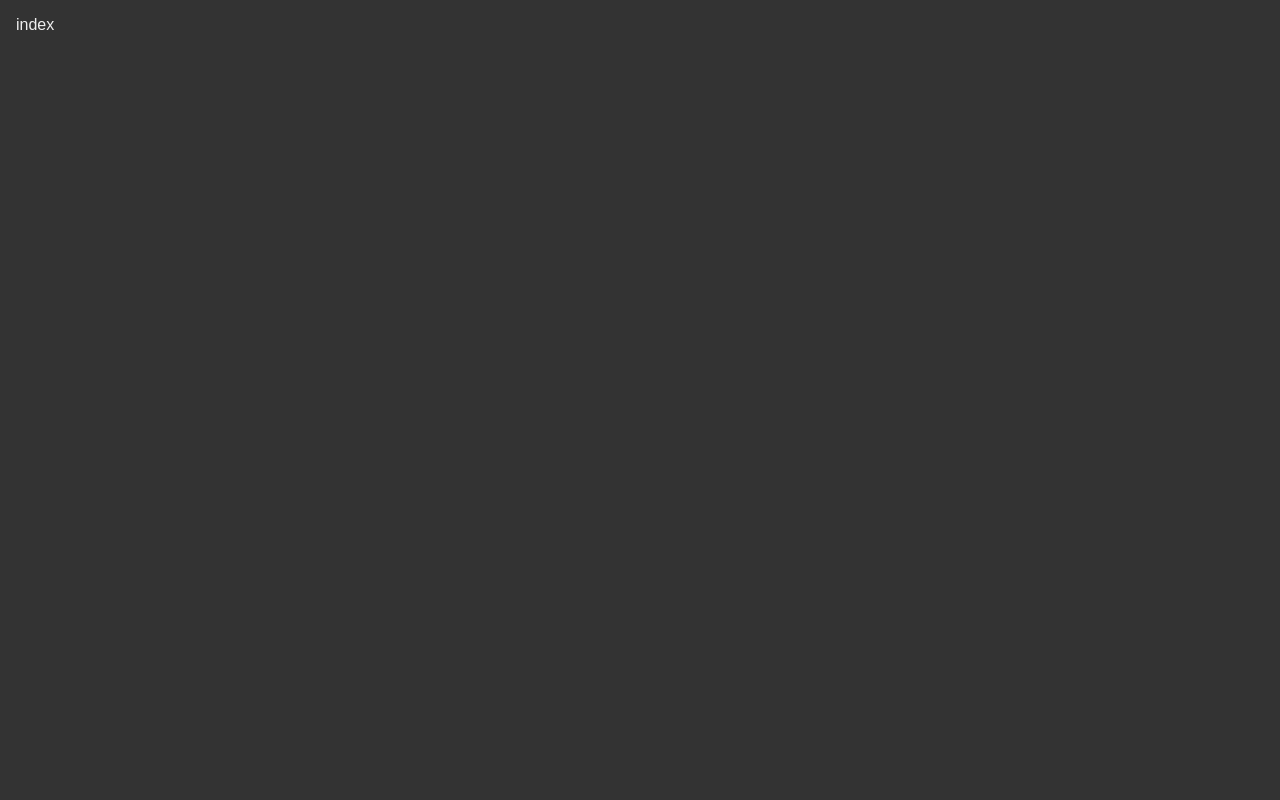
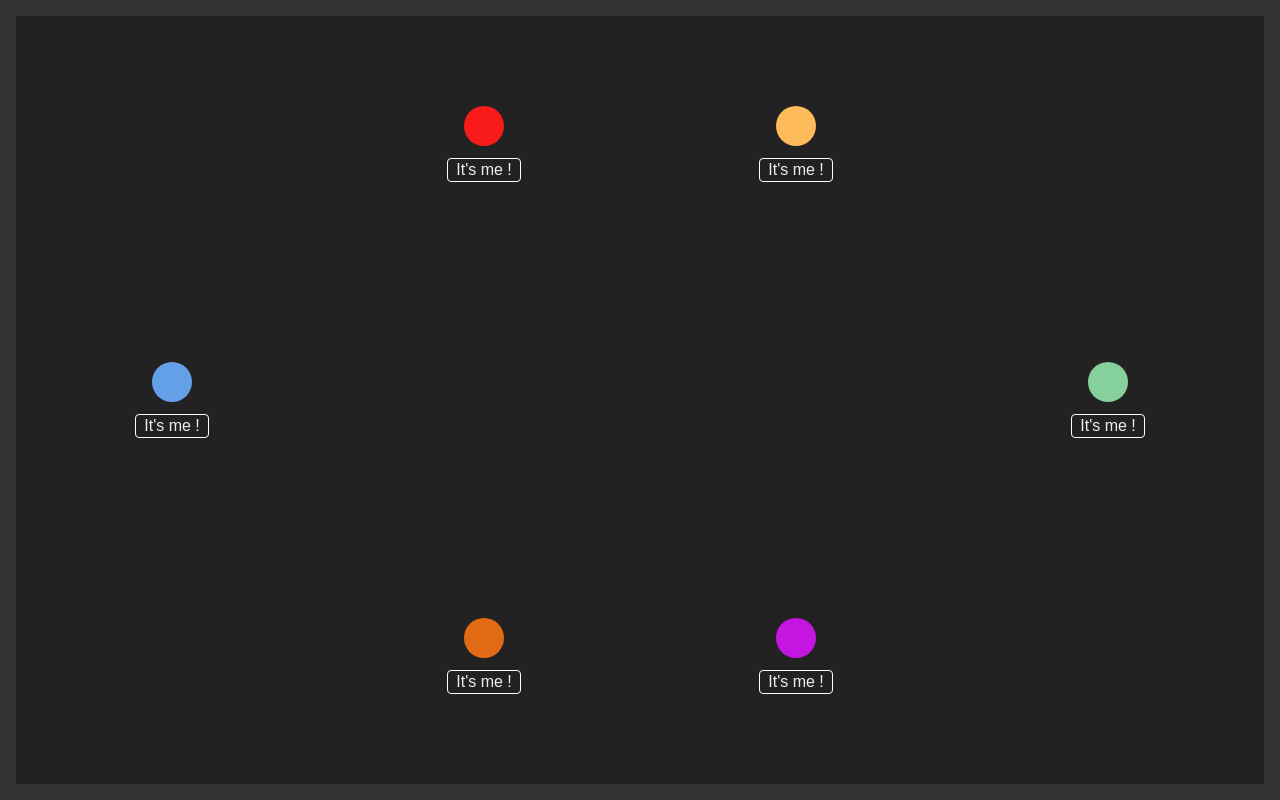
Before and after one commit to romanjeanelie/table-game, a React (Vite) app: page / in a window 1280 px wide. Built offline with nearby package versions, Linux system fonts and the light colour scheme.

Commit message:
styled the players element

```diff
--- /dev/null
+++ b/src/components/games/Stroop/PlayerColor.tsx
@@ -0,0 +1,79 @@
+import React, { useState } from "react";
+
+// Styles
+import styled from "styled-components";
+
+interface PlayerColorProps {
+  color: Color;
+}
+
+interface Color {
+  name: string;
+  hex: string;
+}
+
+const Container = styled.div`
+  width: 100%;
+  height: 100%;
+  align-items: center;
+  justify-content: center;
+  display: flex;
+  flex-direction: column;
+
+  // Positionning each player
+  &:nth-of-type(1) {
+    grid-row: 1;
+    grid-column-start: 2;
+  }
+  &:nth-of-type(2) {
+    grid-row: 1;
+    grid-column-start: 3;
+  }
+  &:nth-of-type(3) {
+    grid-row: 2;
+    grid-column-start: 1;
+  }
+  &:nth-of-type(4) {
+    grid-row: 2;
+    grid-column-start: 4;
+  }
+  &:nth-of-type(5) {
+    grid-row: 3;
+    grid-column-start: 2;
+  }
+  &:nth-of-type(6) {
+    grid-row: 3;
+    grid-column-start: 3;
+  }
+`;
+
+const Color = styled.p`
+  background-color: ${({ color }) => color};
+  width: 40px;
+  height: 40px;
+  border-radius: 100%;
+  margin-bottom: 12px;
+`;
+
+const Button = styled.button`
+  padding: 2px 8px;
+  border: 1px solid white;
+  border-radius: 4px;
+  transition: opacity 300ms, transform 300ms;
+
+  &:active {
+    opacity: 0.2;
+    transform: scale(0.9);
+  }
+`;
+
+const PlayerColor = ({ color }: PlayerColorProps) => {
+  return (
+    <Container>
+      <Color color={color.hex} />
+      <Button> It's me !</Button>
+    </Container>
+  );
+};
+
+export default PlayerColor;
--- a/src/components/games/Stroop/index.tsx
+++ b/src/components/games/Stroop/index.tsx
@@ -1,10 +1,11 @@
-import React from "react";
+import React, { useState } from "react";
 
 // Styles
 import styled from "styled-components";
+import PlayerColor from "./PlayerColor";
 
 // TO DO
-// [] CREATE ARRAY OF COLORS, AND THEIR NAMES;
+// [X] CREATE ARRAY OF COLORS, AND THEIR NAMES;
 // [] SELECT RANDOMLY BOTH A COLOR AND NAME;
 // [] PERHAPS CREATE DIFFICULTY GAP : 1ST ONLY COLOR, 2ND COLOR AND NAME;
 // [] GIVE A COLOR TO EACH PLAYER
@@ -17,13 +18,12 @@ const Container = styled.div`
   display: grid;
   grid-template-columns: repeat(4, 1fr);
   grid-template-rows: repeat(3, 1fr);
-  background-color: ${({ color }) => color};
 
   & > div:nth-child(1),
   & > div:nth-child(4),
   & > div:nth-child(7),
   & > div:nth-child(10) {
-    opacity: 0;
+    opacity: 1;
   }
 `;
 
@@ -50,14 +50,25 @@ interface PropsTypes {
 }
 
 const colors = [
-  { name: "red", color: "#F91A1A" },
-  { name: "yellow", color: "#FDBB5A" },
-  { name: "blue", color: "#FDBB5A" },
+  { name: "red", hex: "#F91A1A" },
+  { name: "yellow", hex: "#FDBB5A" },
+  { name: "blue", hex: "#63A0E8" },
+  { name: "green", hex: "#86D09B" },
+  { name: "orange", hex: "#E16B15" },
+  { name: "violet", hex: "#C515E1" },
 ];
 
 export default function Stroop() {
   const nbPlayer = 6;
   const countDownSeconds = 3;
+  const [isReady, setIsReady] = useState(false);
+  const [isEnded, setIsEnded] = useState(false);
 
-  return <div>index</div>;
+  return (
+    <Container>
+      {colors.map((color, idx) => (
+        <PlayerColor color={color} />
+      ))}
+    </Container>
+  );
 }
```
